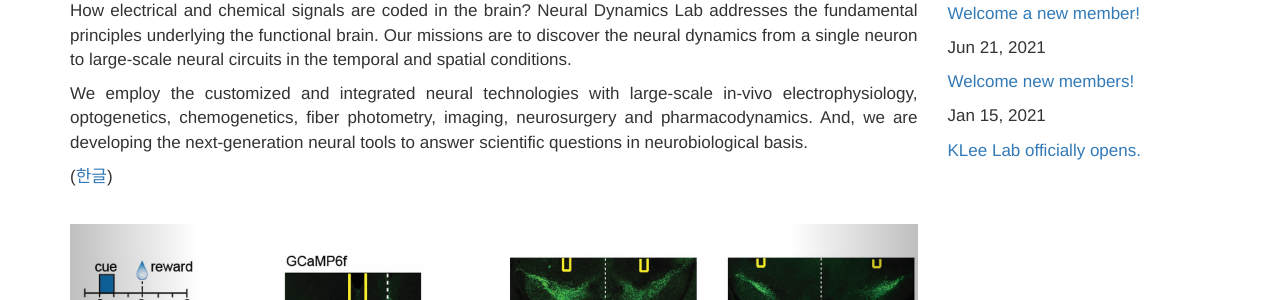
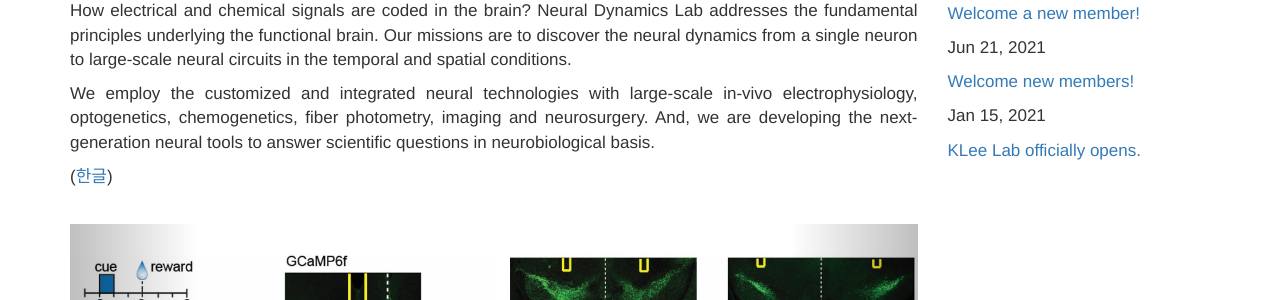
Before and after one commit to kleelab/kleelab.github.io, a Jekyll site: the page built from index.html, in a window 1280 px wide. Shown: the part 393-693 px from the top of the page. Built offline with Jekyll 4.4.1, drawn with Linux system fonts in a browser that asks for light colours; nearby versions of some CDN libraries; a style sheet for code colours, icons or effects is not loaded.

Commit message:
Update index.html

```diff
--- a/index.html
+++ b/index.html
@@ -18,7 +18,7 @@
 <br>
 <p>How electrical and chemical signals are coded in the brain?  Neural Dynamics Lab addresses the fundamental principles underlying the functional brain. Our missions are to discover the neural dynamics from a single neuron to large-scale neural circuits in the temporal and spatial conditions.</p>
 
-<p>We employ the customized and integrated neural technologies with large-scale in-vivo electrophysiology, optogenetics, chemogenetics, fiber photometry, imaging, neurosurgery and pharmacodynamics. And, we are developing the next-generation neural tools to answer scientific questions in neurobiological basis. </p>
+<p>We employ the customized and integrated neural technologies with large-scale in-vivo electrophysiology, optogenetics, chemogenetics, fiber photometry, imaging and neurosurgery. And, we are developing the next-generation neural tools to answer scientific questions in neurobiological basis. </p>
 
 <p> (<a href="{{ site.url }}{{ site.baseurl }}/indexK">한글</a>)</p>
 <br>
```
